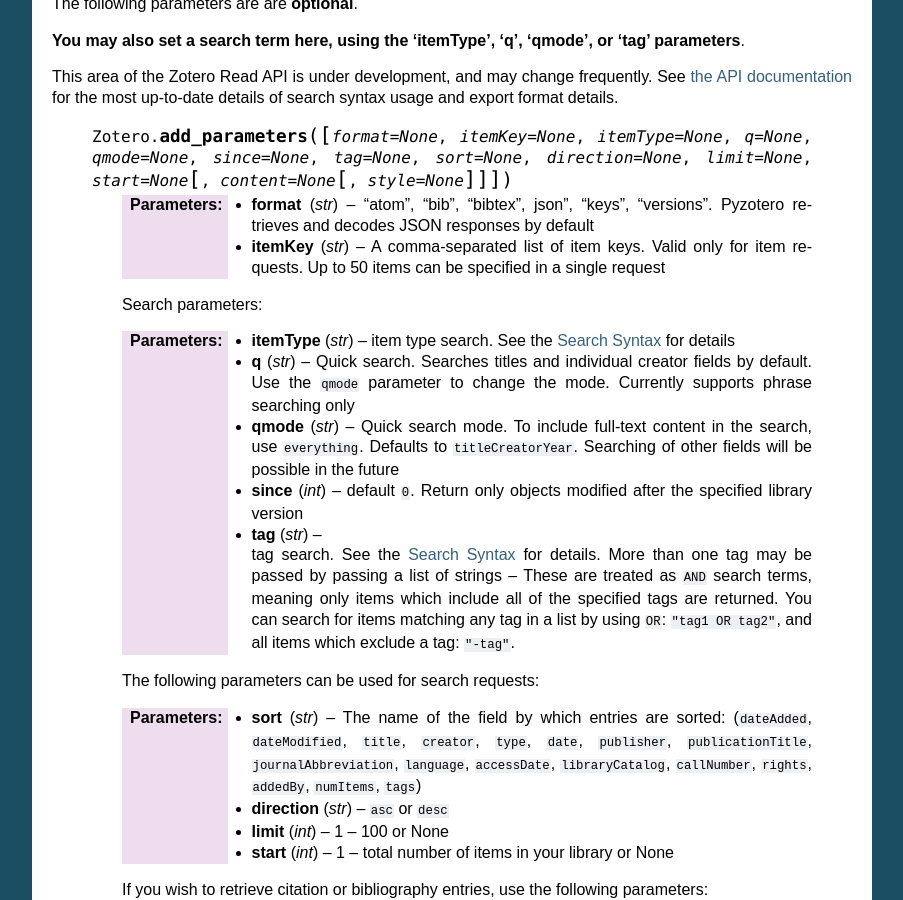
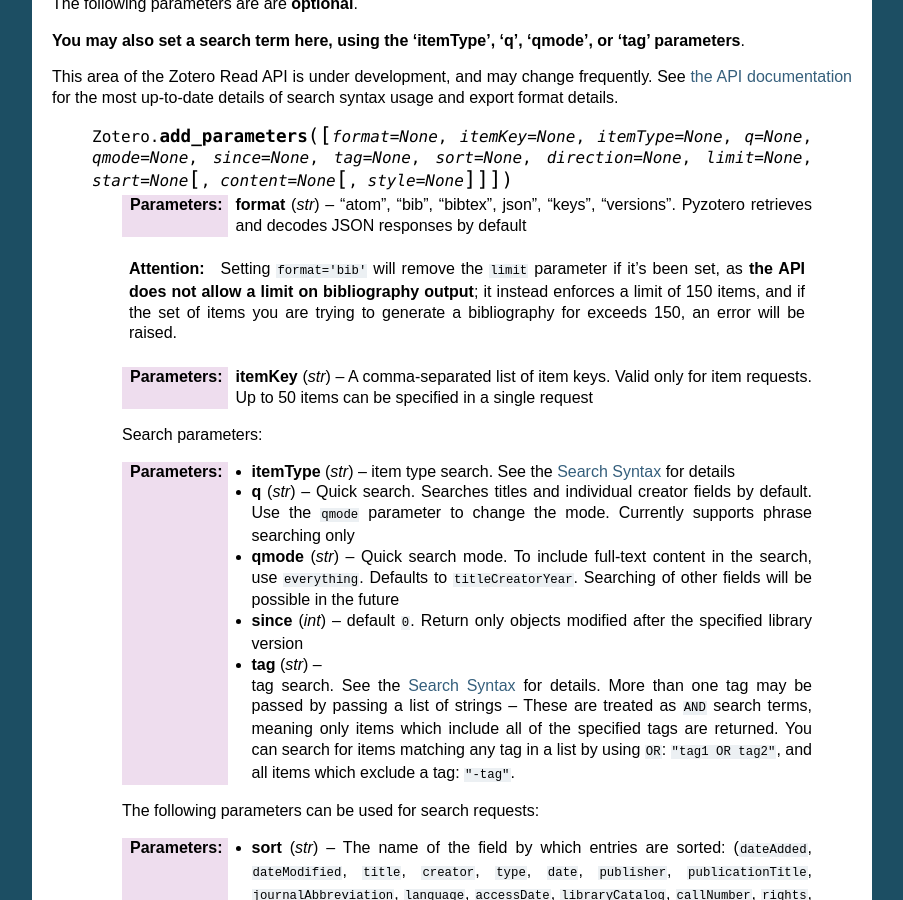
Before and after one commit to urschrei/pyzotero, a Sphinx documentation site: the page built from doc/index.rst, in a window 1280 px wide and 900 px high, scrolled down 11009 px. Shown: the whole window, without its empty margins (198-1101 px from the left). Built offline with Sphinx 7.4.7, drawn with Linux system fonts in a browser that asks for light colours; the version number could not be read and is left out.

Commit message:
Add note on bib output

```diff
--- a/doc/index.rst
+++ b/doc/index.rst
@@ -677,6 +677,11 @@
     .. py:method:: Zotero.add_parameters([format=None, itemKey=None, itemType=None, q=None, qmode=None, since=None, tag=None, sort=None, direction=None, limit=None, start=None, [content=None[ ,style=None]]])
 
         :param str format: "atom", "bib", "bibtex", json", "keys", "versions". Pyzotero retrieves and decodes JSON responses by default
+
+        .. attention::
+
+          Setting ``format='bib'`` will remove the ``limit`` parameter if it's been set, as **the API does not allow a limit on bibliography output**; it instead enforces a limit of 150 items, and if the set of items you are trying to generate a bibliography for exceeds 150, an error will be raised.
+
         :param str itemKey: A comma-separated list of item keys. Valid only for item requests. Up to 50 items can be specified in a single request
 
         Search parameters:
```
